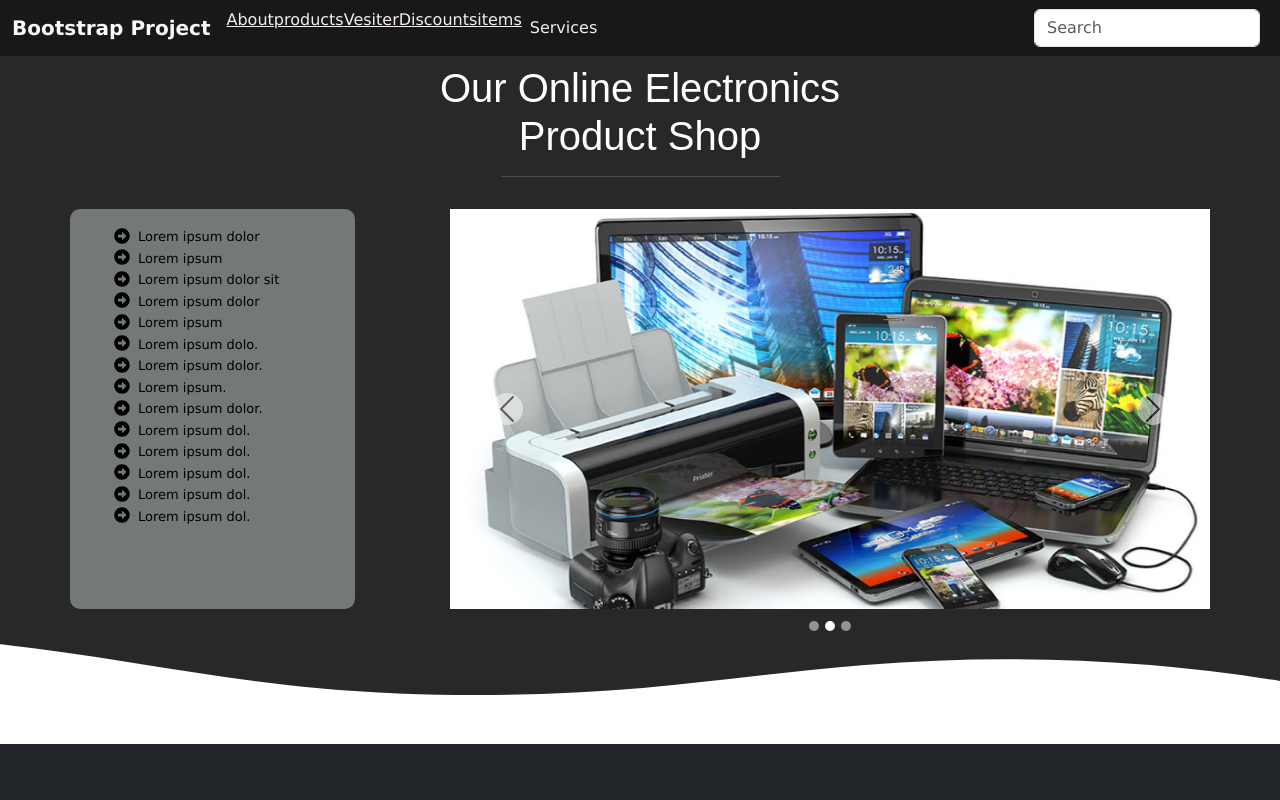
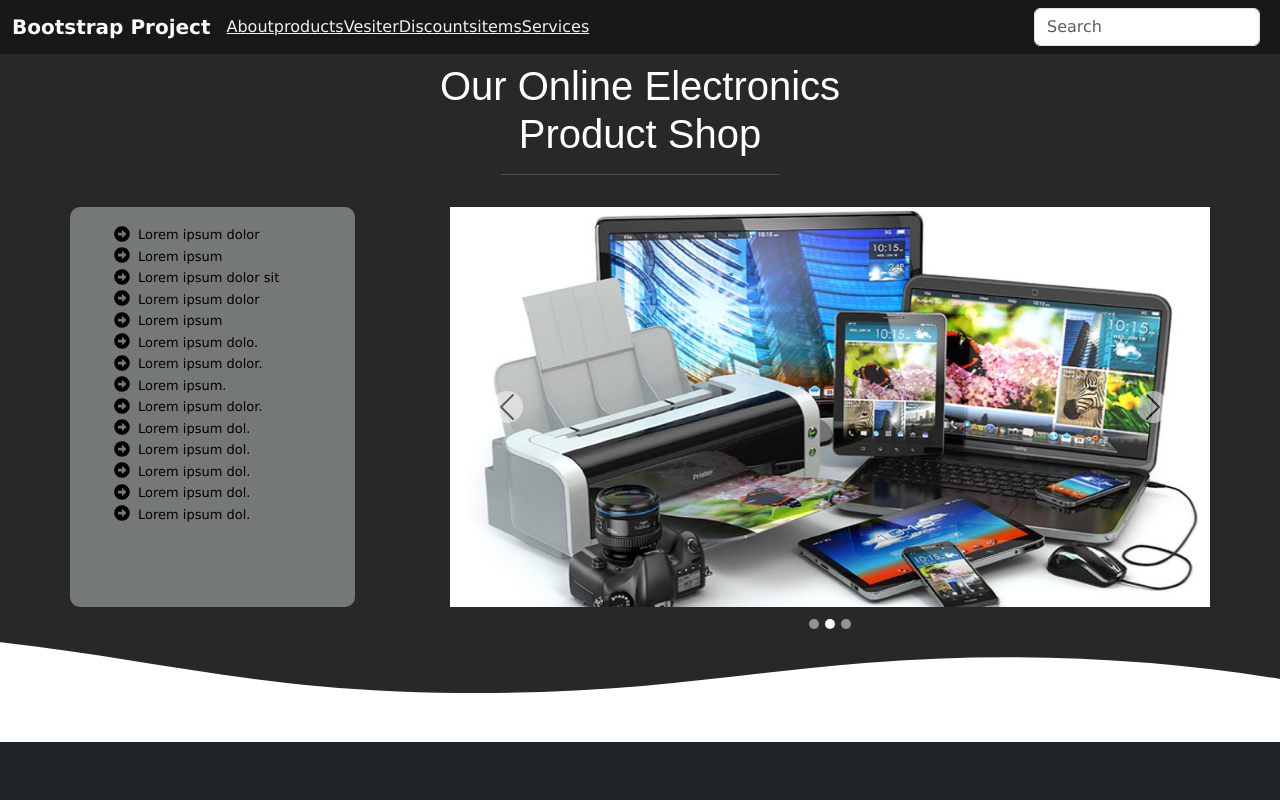
Before and after one commit to mwaqasahmad0082/electronic-store, a React (Vite) app: page / in a window 1280 px wide. Shown: the top 800 px of the page. Built offline with nearby package versions, Linux system fonts and the light colour scheme.

Commit message:
fix Link in App.jsx

```diff
--- a/src/pages/Home.jsx
+++ b/src/pages/Home.jsx
@@ -38,9 +38,9 @@ const Home = () => {
               <Link to="/slider" className="nav-li">
                 items
               </Link>
-              <NavLink href="/services" className="nav-li">
+              <Link to="/services" className="nav-li">
                 Services
-              </NavLink>
+              </Link>
             </Nav>
 
             <Form className="d-flex">
```
